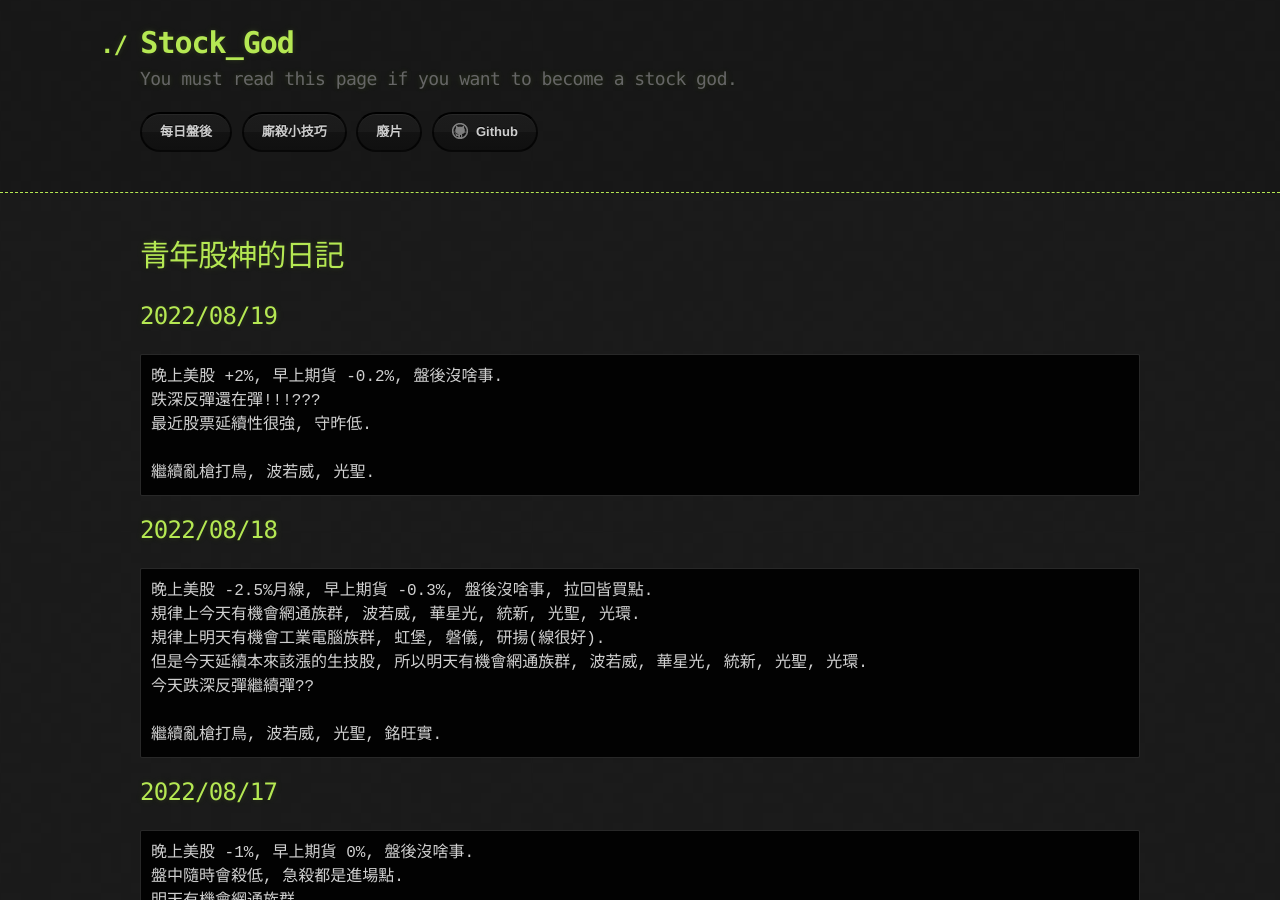
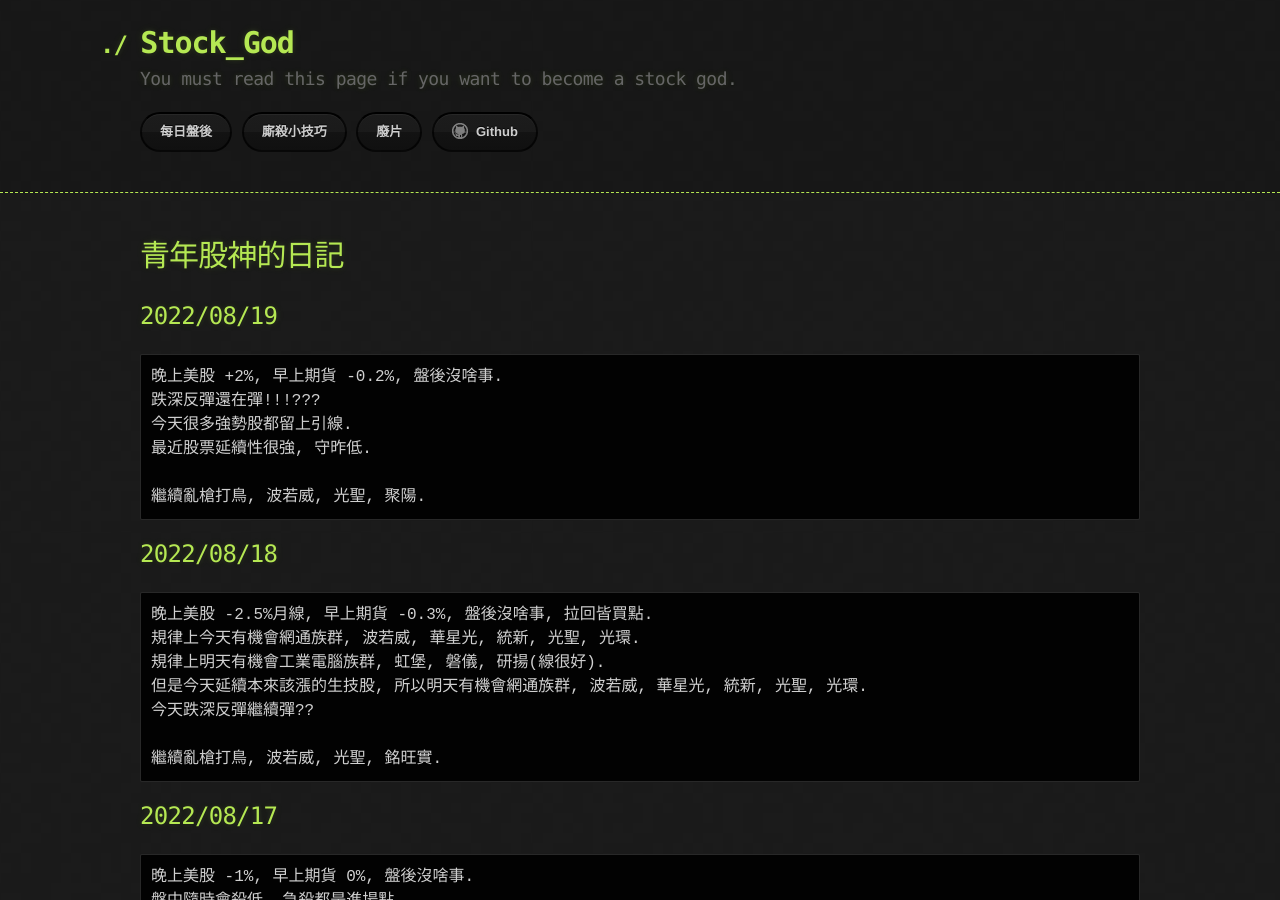
Before and after one commit to lepg5487/Stock_God, a Jekyll site: the page built from index.md, in a window 1280 px wide and 900 px high. Built offline with Jekyll 4.4.1, drawn with Linux system fonts in a browser that asks for light colours; our own code applies the rules of GitHub Pages for plain Markdown files.

Commit message:
Update index.md

````diff
--- a/index.md
+++ b/index.md
@@ -8,9 +8,10 @@ layout: testlayouts
 ```
 晚上美股 +2%, 早上期貨 -0.2%, 盤後沒啥事.
 跌深反彈還在彈!!!???
+今天很多強勢股都留上引線.
 最近股票延續性很強, 守昨低.
 
-繼續亂槍打鳥, 波若威, 光聖.
+繼續亂槍打鳥, 波若威, 光聖, 聚陽.
 ```
 
 ## 2022/08/18
````
